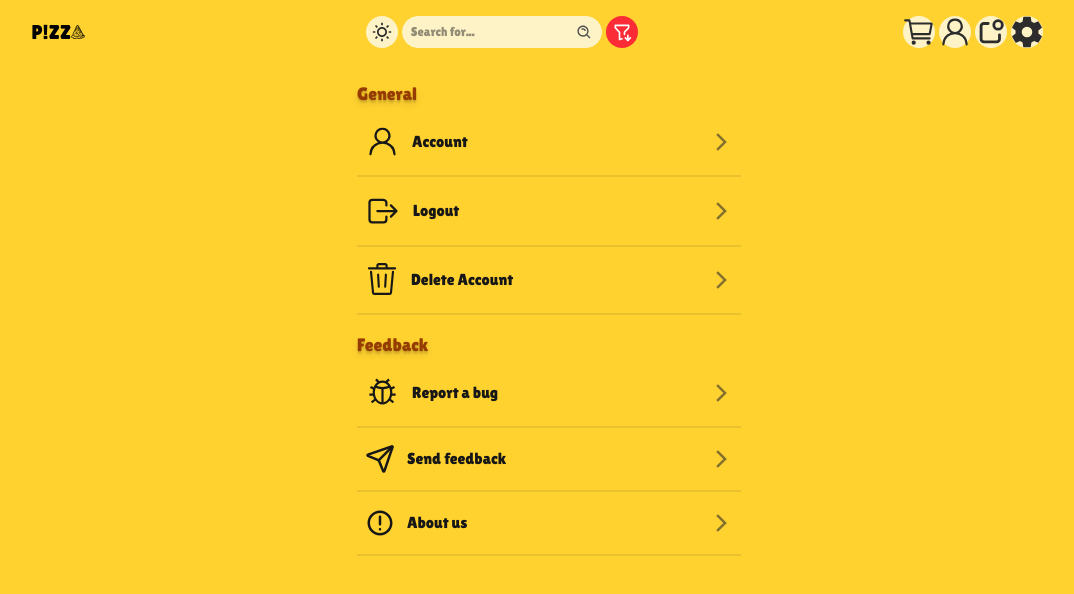
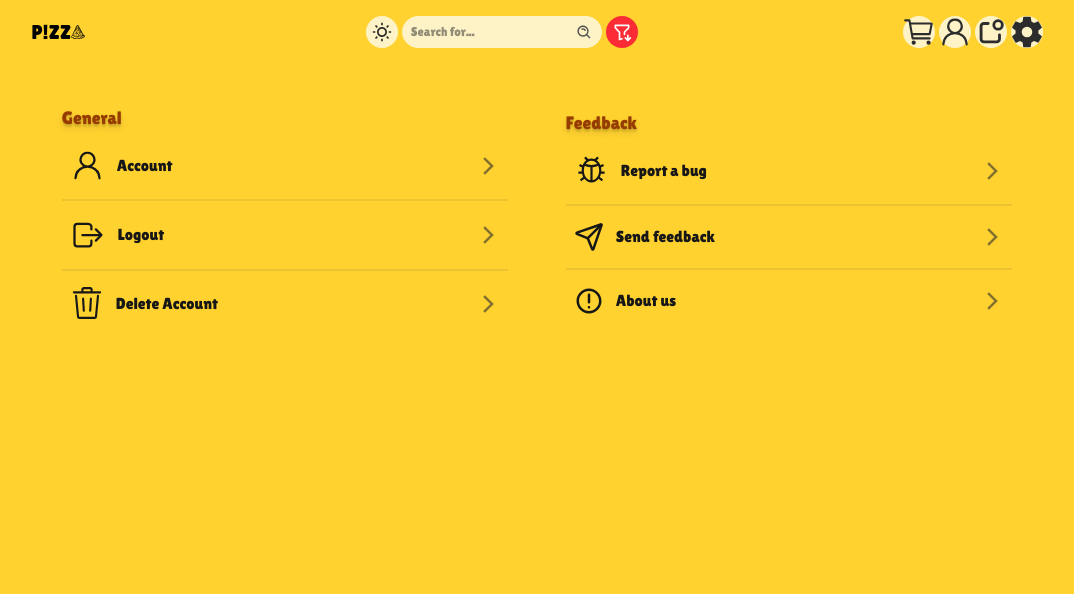
Before and after one commit to mahdibaderloo/fastfood, a React (Vite) app: page /settings in a window 1280 px wide. Shown: the top 594 px of the page, without its empty margins (103-1177 px from the left). Built offline with nearby package versions, Linux system fonts and the light colour scheme; data requests are answered from the project's data file.

Commit message:
responsive Settings (laptop size)

```diff
--- a/src/features/settings/FeedbackBox.tsx
+++ b/src/features/settings/FeedbackBox.tsx
@@ -49,11 +49,11 @@ function FeedbackBox() {
   const { theme } = useTheme();
 
   return (
-    <div className="mt-4 sm:w-90 sm:mx-auto">
+    <div className="mt-4 sm:w-90 sm:mx-auto lg:w-[45%]">
       <p className="text-amber-800 dark:text-amber-100 text-shadow-lg sm:text-lg">
         Feedback
       </p>
-      <ul className="">
+      <ul className="divide-y-2 divide-neutral-700/10 dark:divide-neutral-700/30">
         {feedbackItems.map((item) => (
           <SettingsItem
             key={item.id}
--- a/src/features/settings/GeneralSettings.tsx
+++ b/src/features/settings/GeneralSettings.tsx
@@ -45,11 +45,11 @@ function GeneralSettings() {
     });
   }
   return (
-    <div className="mt-4 sm:w-90 sm:mx-auto">
+    <div className="mt-4 sm:w-90 sm:mx-auto lg:w-[45%]">
       <p className="text-amber-800 dark:text-amber-100 text-shadow-lg sm:text-lg">
         General
       </p>
-      <ul>
+      <ul className="divide-y-2 divide-neutral-700/10 dark:divide-neutral-700/30">
         {generalItems.map((item) => (
           <SettingsItem
             key={item.id}
--- a/src/features/settings/SettingsItem.tsx
+++ b/src/features/settings/SettingsItem.tsx
@@ -16,7 +16,7 @@ function SettingsItem({ children, title, url, onClick }: ItemProps) {
 
   return (
     <li
-      className="flex items-center justify-between p-2 sm:py-4 sm:w-[24rem] sm:mx-auto border-b-2 border-[#2c2c2c1a] dark:border-[#fef3c62d]"
+      className="flex items-center justify-between p-2 sm:py-4 sm:w-[24rem] lg:w-full sm:mx-auto lg:cursor-pointer"
       onClick={() => (url ? navigate(url) : onClick?.())}
     >
       <div className="flex items-center justify-start">
--- a/src/pages/Settings.tsx
+++ b/src/pages/Settings.tsx
@@ -11,10 +11,12 @@ function Settings() {
         classHeader="w-full flex items-center justify-center pt-4"
         pContent="Sett!ngs"
       />
-      <main className="overflow-y-scroll p-4 lg:pt-16">
+      <main className="overflow-y-scroll p-4 lg:pt-16 lg:scrollbar-hide lg:w-[80%] lg:mx-auto">
         <ToggleThemeBox />
-        <GeneralSettings />
-        <FeedbackBox />
+        <div className="lg:flex lg:items-center lg:gap-4 lg:mt-6">
+          <GeneralSettings />
+          <FeedbackBox />
+        </div>
         <Modal />
         <div className="w-full h-24 sm:h-26 lg:hidden"></div>
       </main>
```
